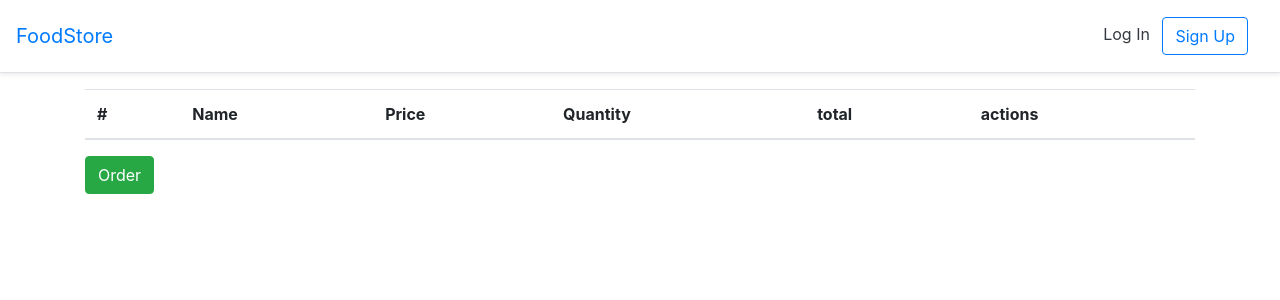
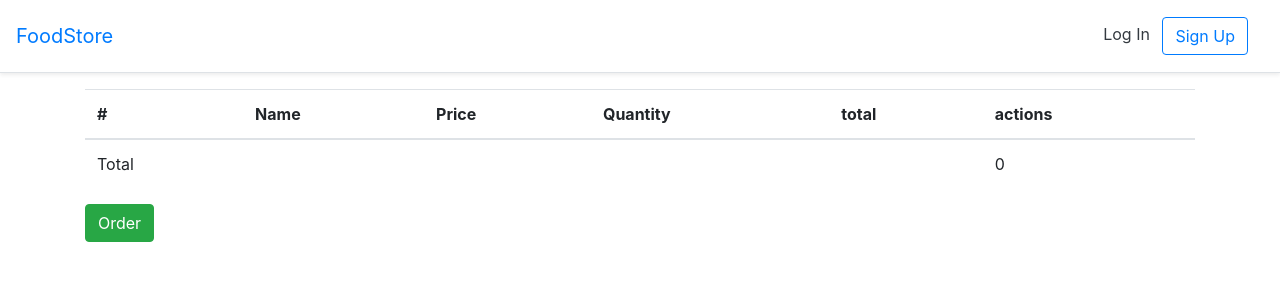
Before and after one commit to mohamad-liyaghi/django-foodstore, a Django app: page /cart/ in a window 1280 px wide. Shown: the top 300 px of the page. Run offline with Django 4.2, Linux system fonts and the light colour scheme; lists and menus that the app fills with data are empty; some libraries are stand-ins or nearby versions.

Commit message:
Delete cart and total price counter added

```diff
--- a/apps/customer/cart.py
+++ b/apps/customer/cart.py
@@ -22,11 +22,32 @@ class Cart:
 			yield item
 
 	def add(self, food, quantity):
+		'''
+			Add food to cart
+		'''
 		food_id = str(food.id)
 		if food_id not in self.cart:
 			self.cart[food_id] = {'quantity':0, 'price':str(food.price)}
 		self.cart[food_id]['quantity'] += quantity
 		self.save()
 
+	def remove(self, food):
+		'''
+		remove food from cart
+		'''
+		food_id = str(food.id)
+		if food_id in self.cart:
+			del self.cart[food_id]
+			self.save()
+
 	def save(self):
+		'''
+			save sessions
+		'''
 		self.session.modified = True
+
+	def get_total_price(self):
+		'''
+			get total priec of cart items
+		'''
+		return sum(int(item['price']) * item['quantity'] for item in self.cart.values())
--- a/apps/customer/templates/customer/cart.html
+++ b/apps/customer/templates/customer/cart.html
@@ -22,10 +22,31 @@
             <td>{{ item.price }}</td>
             <td>{{ item.quantity }}</td>
             <td>{{ item.total_price }}</td>
-        <td>i</td>
+            <td>
+                <a href="{% url  'restaurant:detail-food' item.product.id item.product.slug  %}">
+                <svg xmlns="http://www.w3.org/2000/svg" width="16" height="16" fill="currentColor" class="bi bi-house" viewBox="0 0 16 16">
+                  <path fill-rule="evenodd" d="M2 13.5V7h1v6.5a.5.5 0 0 0 .5.5h9a.5.5 0 0 0 .5-.5V7h1v6.5a1.5 1.5 0 0 1-1.5 1.5h-9A1.5 1.5 0 0 1 2 13.5zm11-11V6l-2-2V2.5a.5.5 0 0 1 .5-.5h1a.5.5 0 0 1 .5.5z"/>
+                  <path fill-rule="evenodd" d="M7.293 1.5a1 1 0 0 1 1.414 0l6.647 6.646a.5.5 0 0 1-.708.708L8 2.207 1.354 8.854a.5.5 0 1 1-.708-.708L7.293 1.5z"/>
+                </svg>
+            </a>
+
+                <a href="{% url 'customer:cart-remove' item.product.id %}">
+                <svg xmlns="http://www.w3.org/2000/svg" width="16" height="16" fill="currentColor" class="bi bi-trash" viewBox="0 0 16 16">
+                  <path d="M5.5 5.5A.5.5 0 0 1 6 6v6a.5.5 0 0 1-1 0V6a.5.5 0 0 1 .5-.5zm2.5 0a.5.5 0 0 1 .5.5v6a.5.5 0 0 1-1 0V6a.5.5 0 0 1 .5-.5zm3 .5a.5.5 0 0 0-1 0v6a.5.5 0 0 0 1 0V6z"/>
+                  <path fill-rule="evenodd" d="M14.5 3a1 1 0 0 1-1 1H13v9a2 2 0 0 1-2 2H5a2 2 0 0 1-2-2V4h-.5a1 1 0 0 1-1-1V2a1 1 0 0 1 1-1H6a1 1 0 0 1 1-1h2a1 1 0 0 1 1 1h3.5a1 1 0 0 1 1 1v1zM4.118 4 4 4.059V13a1 1 0 0 0 1 1h6a1 1 0 0 0 1-1V4.059L11.882 4H4.118zM2.5 3V2h11v1h-11z"/>
+                </svg>
+            </a>
+            </td>
         </tr>
         {% endfor %}
+
+      <tr>
+          <td>Total</td>
+          <td colspan="4"></td>
+          <td>{{cart.get_total_price}}</td>
+      </tr>
       </tbody>
     </table>
     <a class="btn btn-success" style="color: white;">Order</a>
+
 {% endblock body %}
--- a/apps/customer/urls.py
+++ b/apps/customer/urls.py
@@ -1,5 +1,5 @@
 from django.urls import path
-from .views import HomePageView, FoodSearchView, CartPageView, CartAddView
+from .views import HomePageView, FoodSearchView, CartPageView, CartAddView, CartRemoveView
 
 app_name = "customer"
 
@@ -9,5 +9,6 @@ urlpatterns =[
 
     path("cart/", CartPageView.as_view(), name="cart-page"),
 
-    path("add-cart/<int:food_id>/", CartAddView.as_view(), name="cart-add")
+    path("add-cart/<int:food_id>/", CartAddView.as_view(), name="cart-add"),
+    path("remove-cart/<int:food_id>/", CartRemoveView.as_view(), name="cart-remove"),
 ]
--- a/apps/customer/views.py
+++ b/apps/customer/views.py
@@ -34,6 +34,14 @@ class CartAddView(View):
 			cart.add(food, 1)
 		return redirect('customer:cart-page')
 
+class CartRemoveView(View):
+    def get(self, request, food_id):
+        cart = Cart(request)
+        food = get_object_or_404(Food, id=food_id)
+        cart.remove(food)
+        return redirect('customer:cart-page')
+
+
 class FoodSearchView(ListView):
     '''
         Show result of searched data
```
Lines whose indentation alone changed are shown as unchanged.
